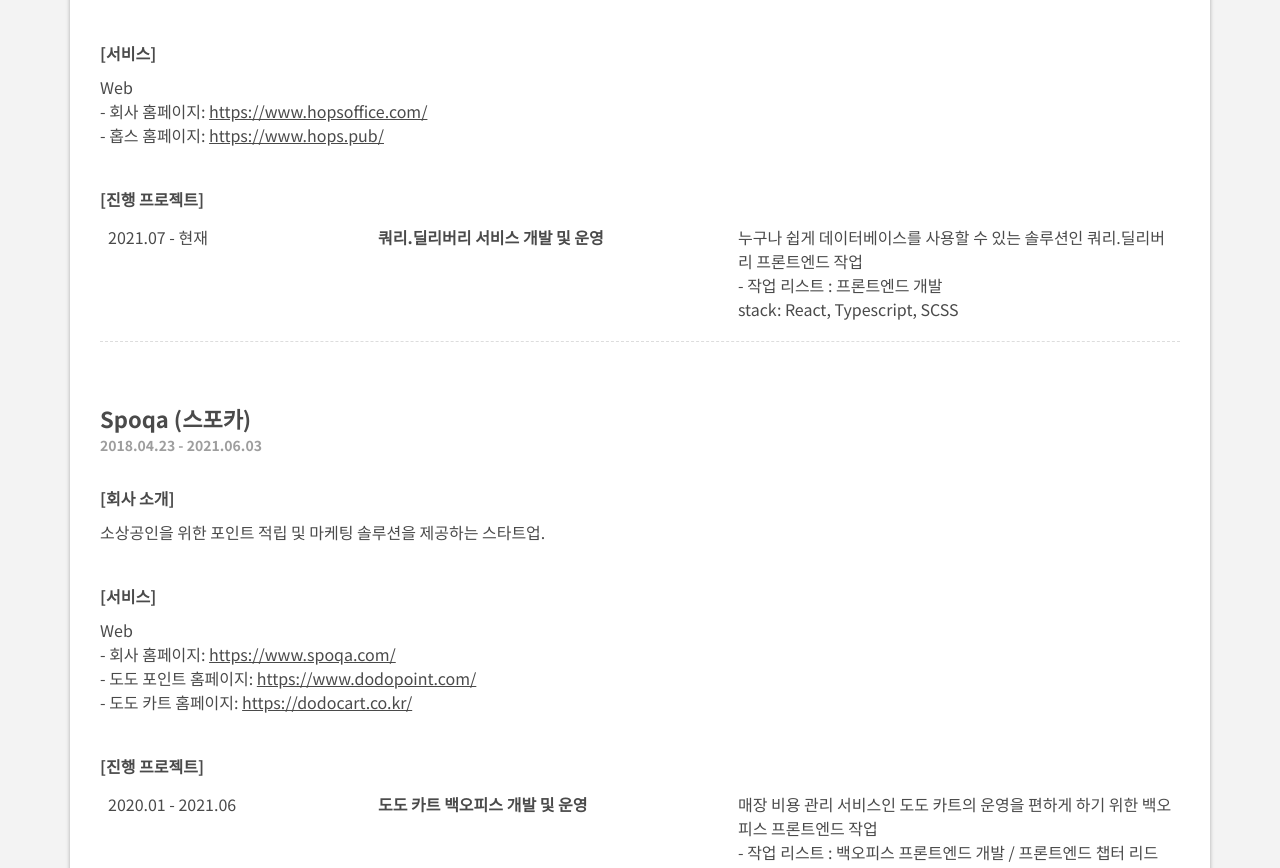
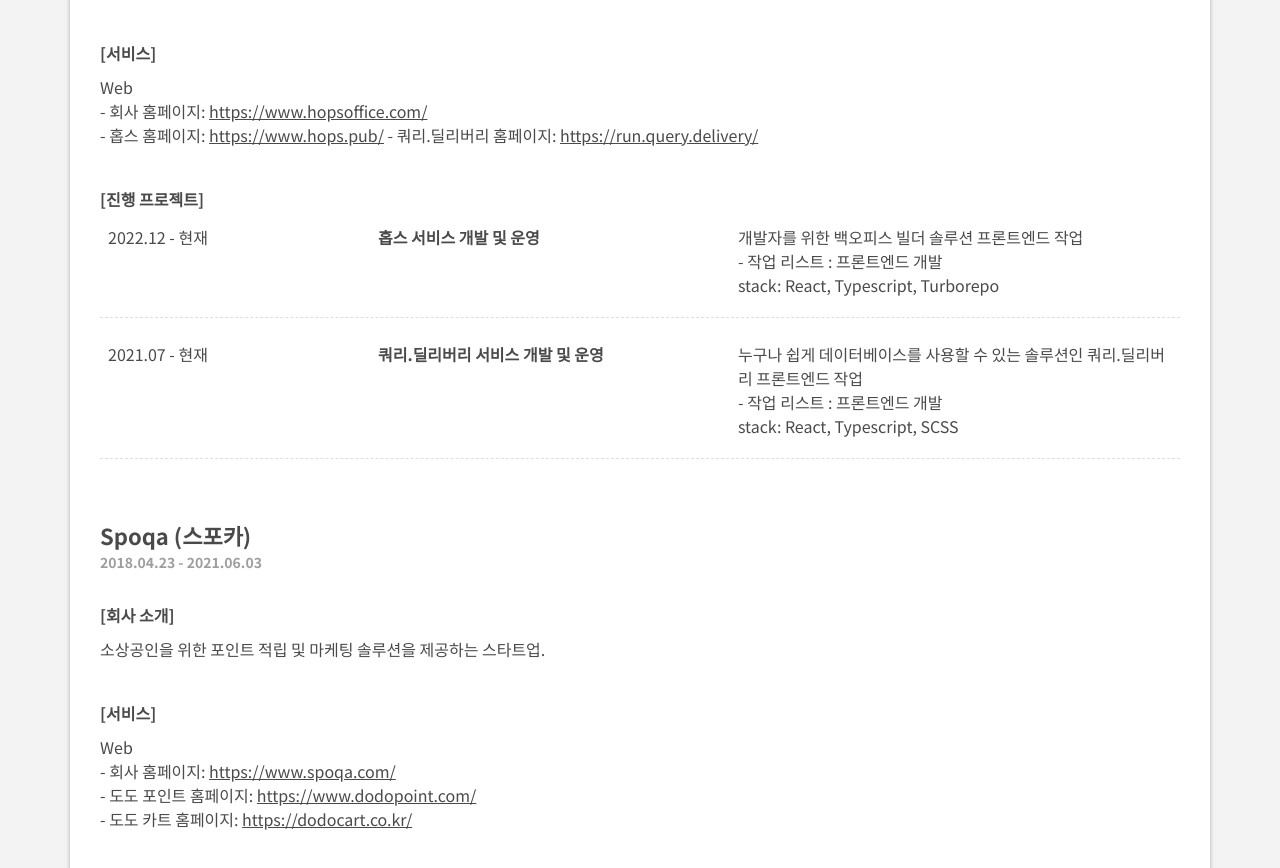
Before and after one commit to KimWooHyun/resume, a Vue app: page / in a window 1280 px wide. Shown: the part 1046-1914 px from the top of the page. Built offline with nearby package versions, Linux system fonts and the light colour scheme.

Commit message:
hops 제품 상세 추가

```diff
--- a/src/contents.js
+++ b/src/contents.js
@@ -223,10 +223,20 @@
         `Web<br />
         - 회사 홈페이지: <a href="https://www.hopsoffice.com/">https://www.hopsoffice.com/</a><br/>
         - 홉스 홈페이지: <a href="https://www.hops.pub/">https://www.hops.pub/</a>
+        - 쿼리.딜리버리 홈페이지: <a href="https://run.query.delivery/">https://run.query.delivery/</a>
         `,
       ],
       project: {
         project: [
+          {
+            date: "2022.12 - 현재",
+            title: "홉스 서비스 개발 및 운영",
+            contents: [
+              "개발자를 위한 백오피스 빌더 솔루션 프론트엔드 작업",
+              "- 작업 리스트 : 프론트엔드 개발",
+              "stack: React, Typescript, Turborepo",
+            ],
+          },
           {
             date: "2021.07 - 현재",
             title: "쿼리.딜리버리 서비스 개발 및 운영",
```
